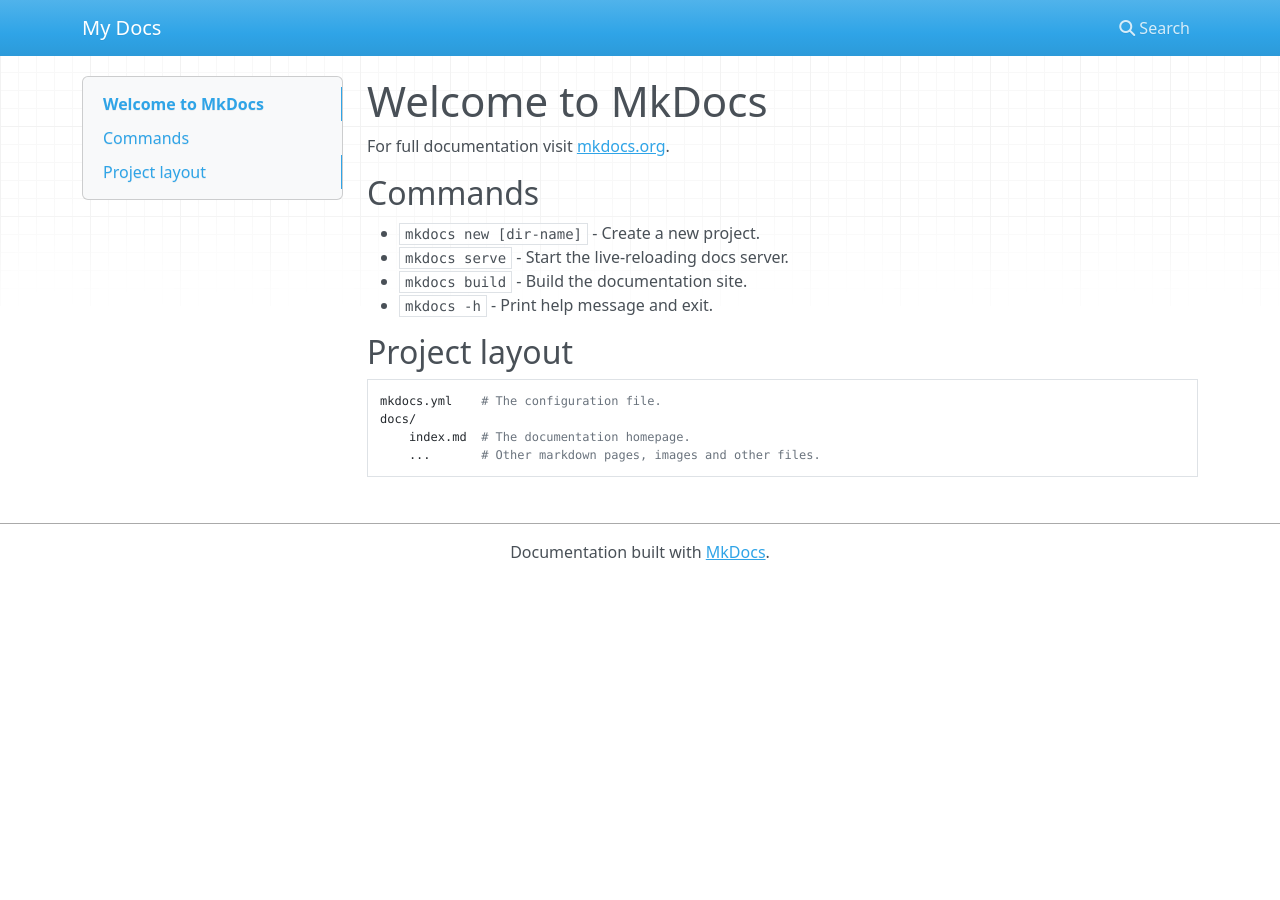
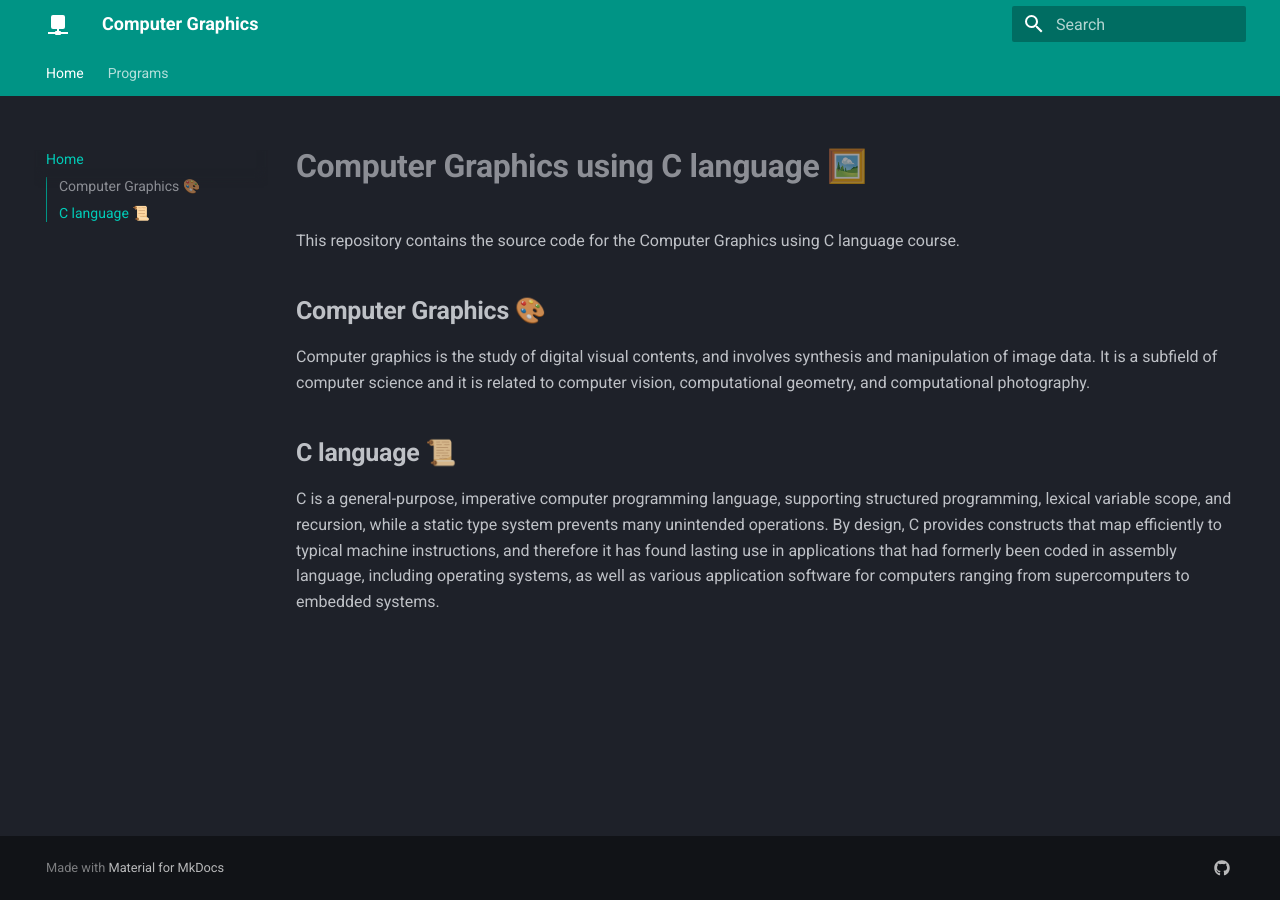
Before and after one commit to Sinix-Codes/Computer-Graphics, an MkDocs documentation site: the page built from docs/index.md, in a window 1280 px wide. Built offline with MkDocs 1.6.1 and Material for MkDocs 9.7.7, drawn with Linux system fonts in a browser that asks for light colours; nearby versions of some CDN libraries.

Commit message:
Add : Programs

```diff
--- a/docs/index.md
+++ b/docs/index.md
@@ -1,17 +1,11 @@
-# Welcome to MkDocs
+# **Computer Graphics using C language** 🖼️
 
-For full documentation visit [mkdocs.org](https://www.mkdocs.org).
+This repository contains the source code for the Computer Graphics using C language course.
 
-## Commands
+## **Computer Graphics** 🎨
 
-* `mkdocs new [dir-name]` - Create a new project.
-* `mkdocs serve` - Start the live-reloading docs server.
-* `mkdocs build` - Build the documentation site.
-* `mkdocs -h` - Print help message and exit.
+Computer graphics is the study of digital visual contents, and involves synthesis and manipulation of image data. It is a subfield of computer science and it is related to computer vision, computational geometry, and computational photography.
 
-## Project layout
+## **C language** 📜
 
-    mkdocs.yml    # The configuration file.
-    docs/
-        index.md  # The documentation homepage.
-        ...       # Other markdown pages, images and other files.
+C is a general-purpose, imperative computer programming language, supporting structured programming, lexical variable scope, and recursion, while a static type system prevents many unintended operations. By design, C provides constructs that map efficiently to typical machine instructions, and therefore it has found lasting use in applications that had formerly been coded in assembly language, including operating systems, as well as various application software for computers ranging from supercomputers to embedded systems.
--- a/mkdocs.yml
+++ b/mkdocs.yml
@@ -1 +1,54 @@
-site_name: My Docs
+site_name: Computer Graphics
+
+theme:
+  name: material
+
+  palette:
+    scheme: slate
+    primary: teal
+    accent: light blue
+
+  icon:
+    logo: material/network
+    favicon: material/graphic_eq
+
+  features:
+    - content.tabs.link
+    - navigation.tabs
+    - toc.integrate
+
+nav:
+  - Home: index.md
+  - Programs :
+    - DDA Line Drawing Algorithm : Programs/dda.md
+    - Bresenham Line Drawing Algorithm : Programs/bresnham.md
+    - Circle Drawing Algorithm : Programs/circle.md
+    - Midpoint Circle Drawing Algorithm : Programs/midpoint.md
+    - Boundary Fill Algorithm : Programs/boundry.md
+
+
+
+extra:
+  social:
+    - icon: fontawesome/brands/github
+      link: https://github.com/kunal-khairnar-05
+      name: Kunal Khairnar
+
+
+markdown_extensions:
+  - admonition
+  - attr_list
+  - md_in_html
+  - footnotes
+  - pymdownx.details
+  - pymdownx.superfences
+  - pymdownx.keys
+  - pymdownx.tabbed:
+      alternate_style: true
+  - pymdownx.highlight:
+      anchor_linenums: true
+  - pymdownx.emoji:
+      emoji_index: !!python/name:materialx.emoji.twemoji
+      emoji_generator: !!python/name:materialx.emoji.to_svg
+  - pymdownx.tasklist:
+      custom_checkbox: true
```
Also changed, not shown: docs/Programs/bresnham.md (added, +79 -0 lines), docs/Programs/dda.md (added, +78 -0 lines), docs/Programs/boundry.md (added), docs/Programs/circle.md (added), docs/Programs/midpoint.md (added).
